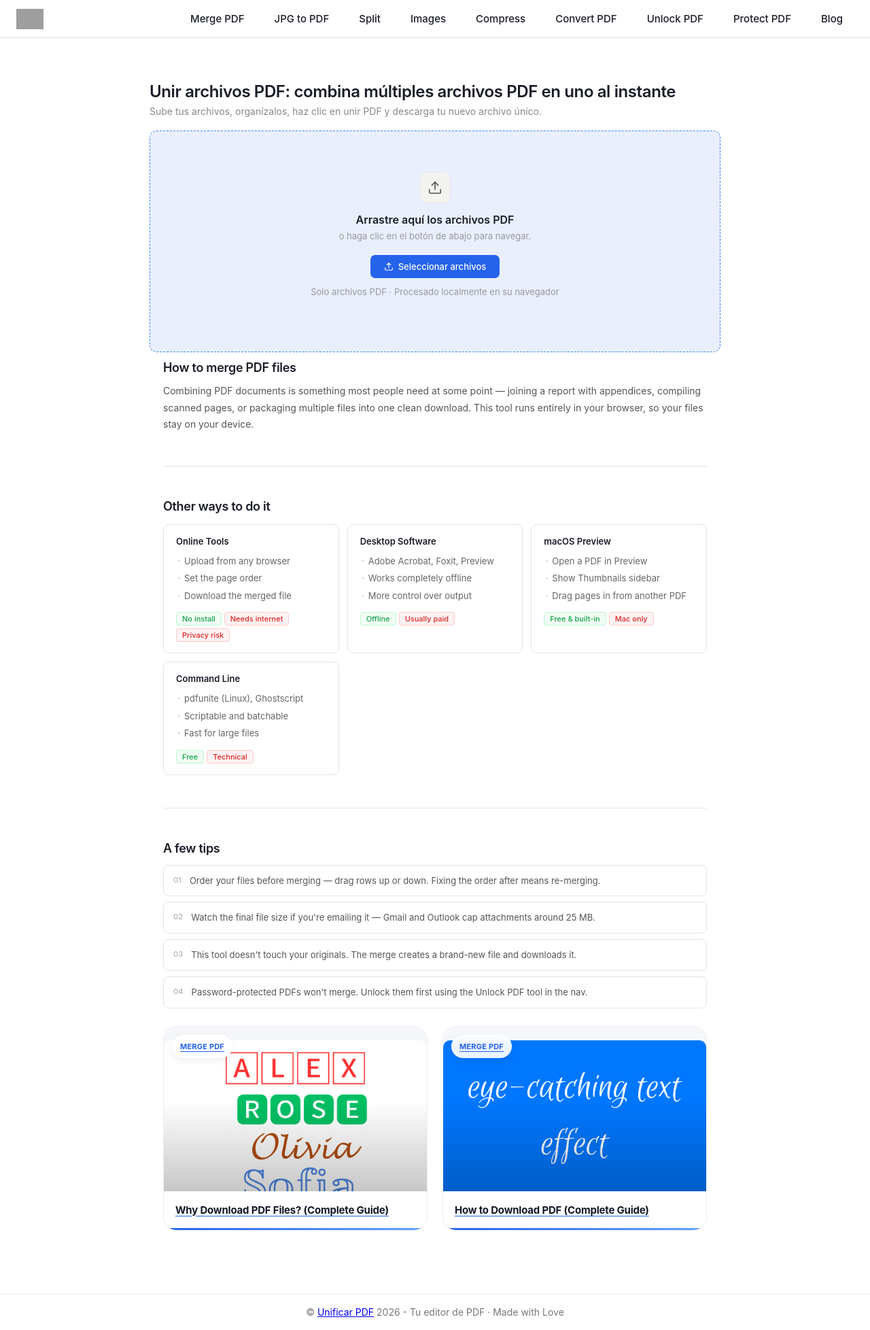
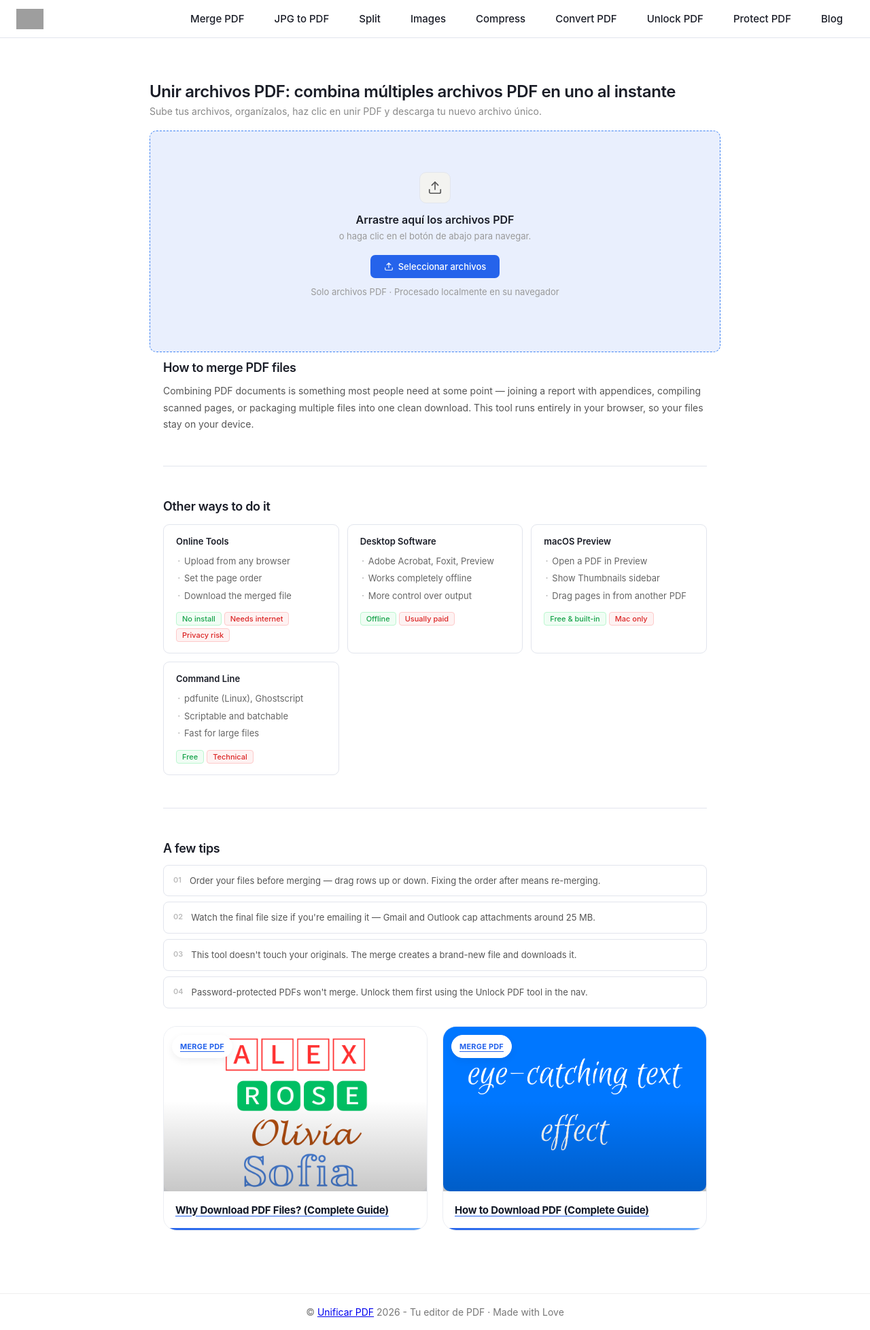
Before and after one commit to rforrupesh/pdf, a Jekyll site: the page built from index.html, in a window 1280 px wide. Shown: the whole page at 68% size. Built offline with Jekyll 4.4.1, drawn with Linux system fonts in a browser that asks for light colours; grey boxes are pictures that could not be loaded.

Commit message:
Update style.css

```diff
--- a/assets/css/style.css
+++ b/assets/css/style.css
@@ -588,8 +588,6 @@
   }
 }
 
-
-/* ── RELATED BLOG ANYWHERE ── */
 /* ── RELATED BLOG ANYWHERE ── */
 
 .relatedbloganywhere-grid{
@@ -607,20 +605,25 @@
   border:1px solid #eceef3;
   border-radius:20px;
   overflow:hidden;
+  padding:0 !important;
 }
 
+/* hover = black border only */
 .relatedbloganywhere-card:hover{
-  border-color:#dbe7ff;
-  box-shadow:
-    0 14px 38px rgba(15,23,42,.08),
-    0 3px 10px rgba(15,23,42,.04);
+  border-color:#000;
+  box-shadow:none;
 }
 
+/* IMAGE AREA */
 .relatedbloganywhere-thumb{
   position:relative;
   overflow:hidden;
   aspect-ratio:16/10;
   background:#f5f7fb;
+
+  width:100%;
+  margin:0;
+  line-height:0;
 }
 
 .relatedbloganywhere-thumb::after{
@@ -636,12 +639,16 @@
 }
 
 .relatedbloganywhere-thumb img{
-  width:100%;
+  width:100% !important;
   height:100%;
   object-fit:cover;
-  display:block;
+  display:block !important;
+  margin:0;
+  padding:0;
+  border:0;
 }
 
+/* CATEGORY TAG */
 .relatedbloganywhere-category{
   position:absolute;
   top:12px;
@@ -654,10 +661,9 @@
   padding:6px 11px;
   border-radius:999px;
 
-  background:rgba(255,255,255,.92);
-  backdrop-filter:blur(8px);
+  background:#fff;
 
-  border:1px solid rgba(255,255,255,.9);
+  border:1px solid #fff;
 
   color:#2563eb;
   font-size:11px;
@@ -666,10 +672,21 @@
   text-transform:uppercase;
 
   box-shadow:0 4px 12px rgba(0,0,0,.06);
+
+  text-decoration:none;
 }
 
+/* category hover */
+.relatedbloganywhere-category:hover{
+  background:#fff;
+  color:#000;
+  border-color:#000;
+}
+
+/* CONTENT */
 .relatedbloganywhere-content{
   padding:16px 17px 18px;
+  margin-top:0;
 }
 
 .relatedbloganywhere-content h3{
@@ -686,14 +703,18 @@
   -webkit-line-clamp:2;
   -webkit-box-orient:vertical;
   overflow:hidden;
+
+  text-decoration:none;
 }
 
+/* title hover effect */
 .relatedbloganywhere-card:hover
 .relatedbloganywhere-content h3{
   color:#2563eb;
+  text-decoration:underline;
 }
 
-/* subtle bottom accent */
+/* bottom accent */
 .relatedbloganywhere-card::before{
   content:'';
   position:absolute;
@@ -711,7 +732,7 @@
   opacity:1;
 }
 
-/* mobile */
+/* MOBILE */
 @media(max-width:700px){
 
   .relatedbloganywhere-grid{
```
